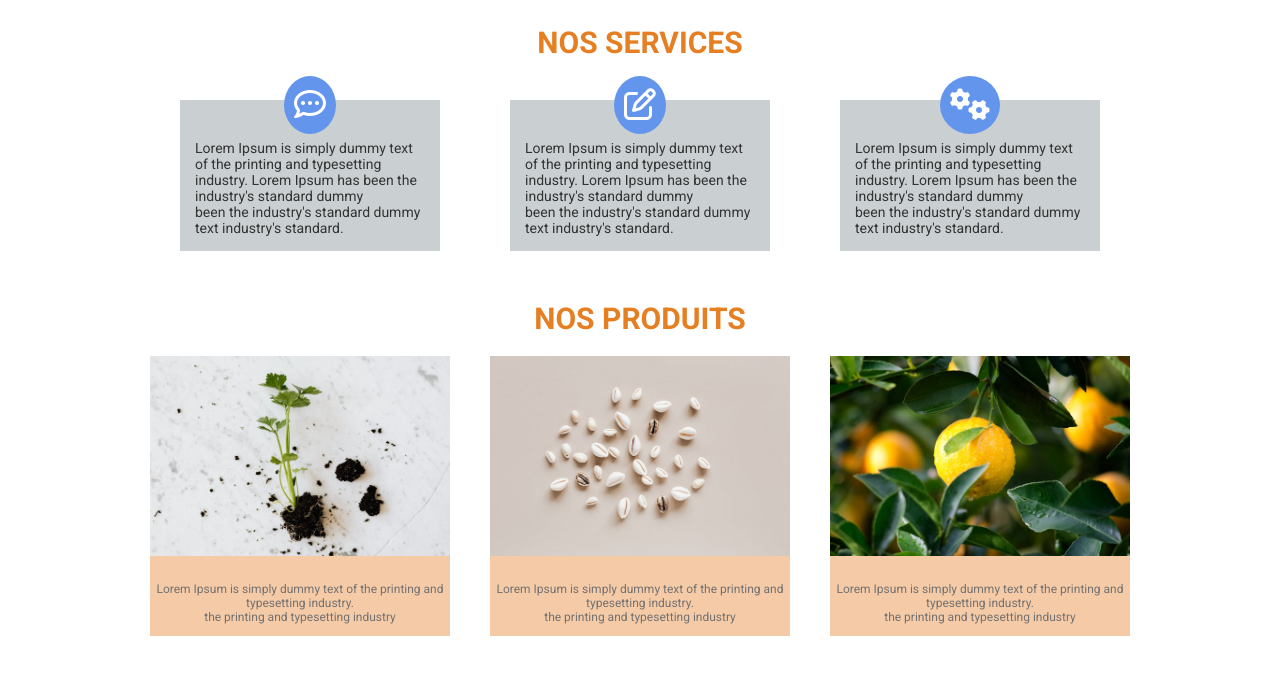
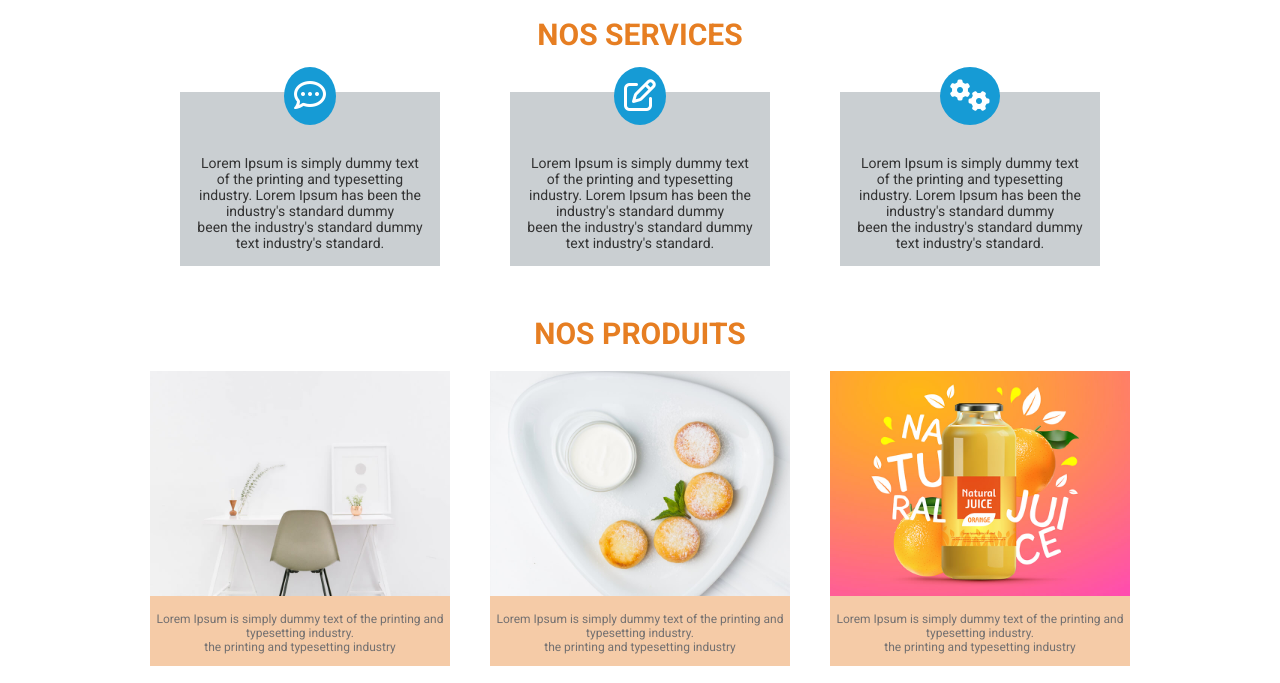
Before and after one commit to Benjamin-Rivero/CDAWeb-Statique, a plain HTML site: page index.html in a window 1280 px wide. Shown: the part 594-1277 px from the top of the page. Drawn offline with Linux system fonts and the light colour scheme.

Commit message:
fixed some css properties

```diff
--- a/index.html
+++ b/index.html
@@ -27,9 +27,12 @@
 			<h1 class="titre-bienvenue">Bienvenue</h1>
 			<div class="cadre-bienvenue">
 				<p class="texte-bienvenue">
-                    Lorem ipsum dolor sit amet, consectetur adipiscing elit, sed do eiusmod tempor incididunt ut labore et dolore magna aliqua.
-                    Ut enim ad minim veniam, quis nostrud exercitation ullamco laboris nisi ut aliquip ex ea commodo consequat.
-                    Duis aute irure dolor in reprehenderit in voluptate velit esse cillum dolore eu fugiat nulla pariatur.
+					Lorem ipsum dolor sit amet, consectetur adipiscing elit, sed do
+					eiusmod tempor incididunt ut labore et dolore magna aliqua. Ut enim ad
+					minim veniam, quis nostrud exercitation ullamco laboris nisi ut
+					aliquip ex ea commodo consequat. Duis aute irure dolor in
+					reprehenderit in voluptate velit esse cillum dolore eu fugiat nulla
+					pariatur.
 				</p>
 				<button class="bouton-bienvenue">Nous contacter</button>
 			</div>
@@ -38,16 +41,32 @@
 			<h2>NOS SERVICES</h2>
 			<div class="flipCard-container">
 				<div class="flip">
-					<span class="fontawesome"><i class="fa-regular fa-comment-dots"></i></span>
-					<p>Lorem Ipsum is simply dummy text of the printing and typesetting industry. Lorem Ipsum has been the industry's standard dummy <br> been the industry's standard dummy text industry's standard.</p>
+					<span class="fontawesome"
+						><i class="fa-regular fa-comment-dots"></i
+					></span>
+					<p>
+						Lorem Ipsum is simply dummy text of the printing and typesetting
+						industry. Lorem Ipsum has been the industry's standard dummy <br />
+						been the industry's standard dummy text industry's standard.
+					</p>
 				</div>
 				<div class="flip">
-					<span class="fontawesome"><i class="fa-regular fa-pen-to-square"></i></span>
-					<p>Lorem Ipsum is simply dummy text of the printing and typesetting industry. Lorem Ipsum has been the industry's standard dummy <br> been the industry's standard dummy text industry's standard.</p>
+					<span class="fontawesome"
+						><i class="fa-regular fa-pen-to-square"></i
+					></span>
+					<p>
+						Lorem Ipsum is simply dummy text of the printing and typesetting
+						industry. Lorem Ipsum has been the industry's standard dummy <br />
+						been the industry's standard dummy text industry's standard.
+					</p>
 				</div>
 				<div class="flip">
 					<span class="fontawesome"><i class="fa-solid fa-gears"></i></span>
-					<p>Lorem Ipsum is simply dummy text of the printing and typesetting industry. Lorem Ipsum has been the industry's standard dummy <br> been the industry's standard dummy text industry's standard.</p>
+					<p>
+						Lorem Ipsum is simply dummy text of the printing and typesetting
+						industry. Lorem Ipsum has been the industry's standard dummy <br />
+						been the industry's standard dummy text industry's standard.
+					</p>
 				</div>
 			</div>
 		</div>
@@ -56,21 +75,33 @@
 			<h2>NOS PRODUITS</h2>
 			<div class="card-containers">
 				<div class="card">
-					<img src="images/services/pic1.jpg" alt="">
+					<img src="images/portfolio/portfolio-2.jpg" alt="Produit 1" />
 					<div class="card-content">
-						<p>Lorem Ipsum is simply dummy text of the printing and typesetting industry.<br> the printing and typesetting industry</p>
+						<p>
+							Lorem Ipsum is simply dummy text of the printing and typesetting
+							industry.<br />
+							the printing and typesetting industry
+						</p>
 					</div>
 				</div>
 				<div class="card">
-					<img src="images/services/pic2.jpg" alt="">
+					<img src="images/portfolio/portfolio-3.jpg" alt="Produit 2" />
 					<div class="card-content">
-						<p>Lorem Ipsum is simply dummy text of the printing and typesetting industry.<br> the printing and typesetting industry</p>
+						<p>
+							Lorem Ipsum is simply dummy text of the printing and typesetting
+							industry.<br />
+							the printing and typesetting industry
+						</p>
 					</div>
 				</div>
 				<div class="card">
-					<img src="images/services/pic3.jpg" alt="">
+					<img src="images/portfolio/portfolio-1.jpg" alt="Produit 3" />
 					<div class="card-content">
-						<p>Lorem Ipsum is simply dummy text of the printing and typesetting industry. <br> the printing and typesetting industry</p>
+						<p>
+							Lorem Ipsum is simply dummy text of the printing and typesetting
+							industry. <br />
+							the printing and typesetting industry
+						</p>
 					</div>
 				</div>
 			</div>
@@ -116,25 +147,13 @@
 						</div>
 						<div class="form-radio">
 							<label>
-								<input
-									type="radio"
-									name="radio"
-									value="design"
-								/>Design
+								<input type="radio" name="radio" value="design" />Design
 							</label>
 							<label>
-								<input
-									type="radio"
-									name="radio"
-									value="web"
-								/>Web
+								<input type="radio" name="radio" value="web" />Web
 							</label>
 							<label>
-								<input
-									type="radio"
-									name="radio"
-									value="autre"
-								/>Autre
+								<input type="radio" name="radio" value="autre" />Autre
 							</label>
 						</div>
 						<div>
@@ -146,40 +165,25 @@
 							</select>
 						</div>
 						<div>
-							<textarea
-								class="form-div"
-								name="content"
-								required
-							></textarea>
+							<textarea class="form-div" name="content" required></textarea>
 						</div>
 						<div>
 							<input type="checkbox" name="consent" required />
-							<label
-								>Je consens à ce que mes données soit
-								utilisées</label
-							>
+							<label>Je consens à ce que mes données soit utilisées</label>
 						</div>
 						<div>
-							<input
-								class="send-button"
-								type="submit"
-								value="ENVOYER"
-							/>
+							<input class="send-button" type="submit" value="ENVOYER" />
 						</div>
 					</form>
 				</div>
 				<div class="coordonnees text-center">
 					<h2>COORDONNEES</h2>
-					<i
-						class="fa-solid fa-location-dot fa-3x padding-coordonnees"
-					></i>
+					<i class="fa-solid fa-location-dot fa-3x padding-coordonnees"></i>
 					<p>123 avenues des Développeurs</p>
 					<p>12345 LA-VILLE-DU-WEB</p>
 					<i class="fa-solid fa-phone fa-3x padding-coordonnees"></i>
 					<p>01.02.03.04.05</p>
-					<i
-						class="fa-solid fa-envelope fa-3x padding-coordonnees"
-					></i>
+					<i class="fa-solid fa-envelope fa-3x padding-coordonnees"></i>
 					<p>contact@compagny-design.com</p>
 				</div>
 			</div>
--- a/style.css
+++ b/style.css
@@ -1,12 +1,12 @@
-@import url('https://fonts.googleapis.com/css2?family=Roboto:ital,wght@0,100;0,300;0,400;0,500;0,700;0,900;1,100;1,300;1,400;1,500;1,700;1,900&display=swap');
+@import url("https://fonts.googleapis.com/css2?family=Roboto:ital,wght@0,100;0,300;0,400;0,500;0,700;0,900;1,100;1,300;1,400;1,500;1,700;1,900&display=swap");
 
 .bienvenue {
-    display:flex;
+	display: flex;
 	flex-direction: column;
 	background-image: url("images/slide/slide-2.jpg");
 	background-size: cover;
 	background-repeat: no-repeat;
-    background-position-y:45%;
+	background-position-y: 45%;
 	justify-content: center;
 	align-items: center;
 	width: 100%;
@@ -14,7 +14,7 @@
 
 .titre-bienvenue {
 	font-weight: 400;
-    color:#02a7f0;
+	color: #02a7f0;
 	font-size: 5em;
 	margin-bottom: 0rem;
 }
@@ -26,19 +26,19 @@
 }
 
 .cadre-bienvenue {
-    background-color: rgba(128, 128, 128,0.5);
+	background-color: rgba(128, 128, 128, 0.5);
 	border: 2px solid #42b8eb;
 	max-width: 73%;
 	padding: 2em;
 	border-radius: 40px;
 	margin-bottom: 1em;
-    display : flex;
+	display: flex;
 	flex-direction: column;
 	justify-content: center;
 	align-items: center;
 }
 
-.bouton-bienvenue{
+.bouton-bienvenue {
 	background-color: #169bd5;
 	width: fit-content;
 	padding: 0.5em 0.75em;
@@ -50,7 +50,6 @@
 	color: white;
 }
 
-
 .section-container {
 	margin-bottom: 50px;
 }
@@ -60,7 +59,7 @@
 	margin-bottom: 20px;
 	font-size: 30px;
 	font-weight: bold;
-	color: #E67E22
+	color: #e67e22;
 }
 
 .flipCard-container {
@@ -75,7 +74,7 @@
 	max-width: 250px;
 	text-align: center;
 	padding: 5px;
-	background-color: #CACFD2 ;
+	background-color: #cacfd2;
 	display: flex;
 	flex-direction: column;
 	align-items: center;
@@ -83,24 +82,20 @@
 }
 .flip .fontawesome {
 	font-size: xx-large;
-	margin-bottom: 10px;
-	position: absolute;
-	top: 670px;
+	position: relative;
+	top: -30px;
 	color: white;
-	background: #6495ED;
+	background: #169bd5;
 	padding: 10px;
 	border-radius: 50%;
 }
 
 .flip p {
-	margin: 10px;
-	padding-top: 25px;
-	text-align: left;
+	margin: 0 10px 10px 10px;
+	text-align: center;
 	color: #333;
 	font-size: 14px;
 }
-
-
 
 .card-containers {
 	display: flex;
@@ -112,22 +107,18 @@
 
 .card {
 	width: 300px;
-	height: 280px;
-	background-color: #F5CBA7;
+	background-color: #f5cba7;
 	overflow: hidden;
 }
 .card-content p {
 	font-size: 12px;
 	text-align: center;
-	padding-top: 10px;
 	color: #747171;
 }
 .card img {
 	width: 100%;
 	height: auto;
 }
-
-
 
 .contact {
 	color: #f59a24;
@@ -153,8 +144,8 @@
 }
 
 .form {
-	padding-left: 150px;
-	padding-right: 150px;
+	padding-left: 200px;
+	padding-right: 200px;
 }
 
 form div {
@@ -225,3 +216,7 @@ header ul {
 	color: #169bd5;
 	font-size: 20px;
 }
+
+body {
+	margin: 0 0 0 0;
+}
```
Lines whose indentation alone changed are shown as unchanged.
